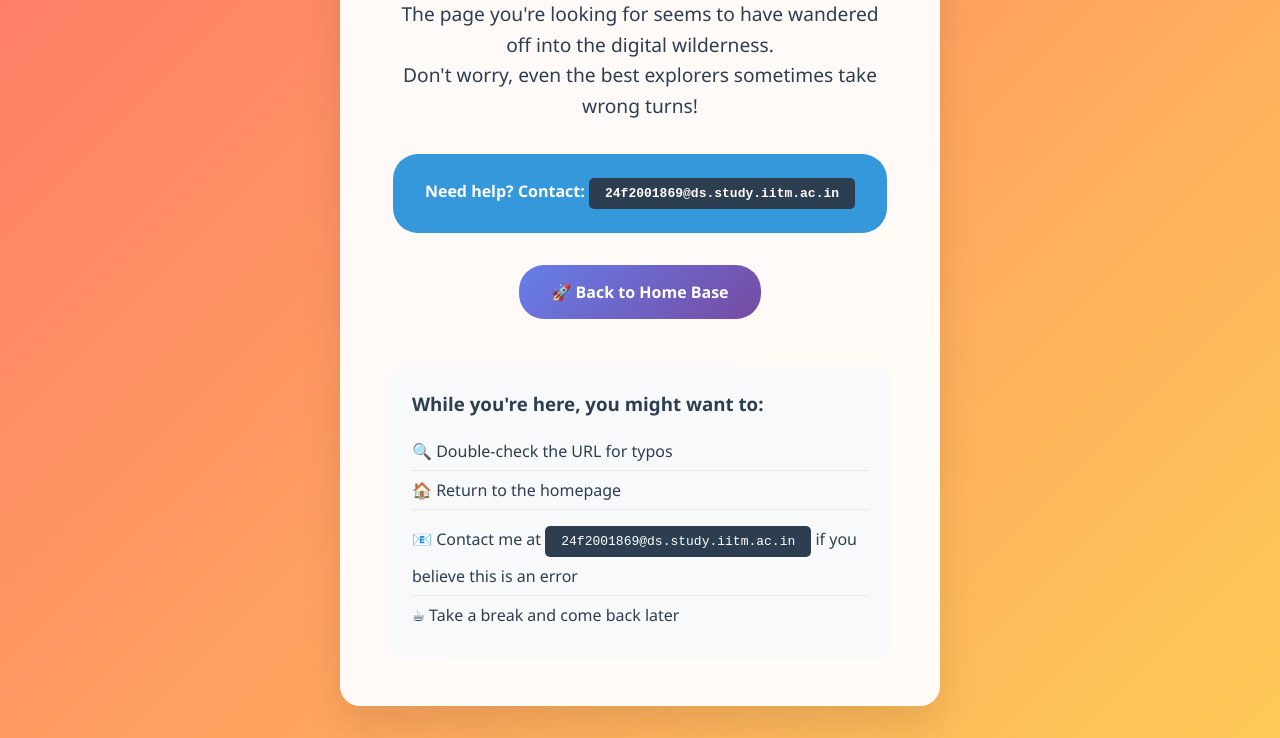
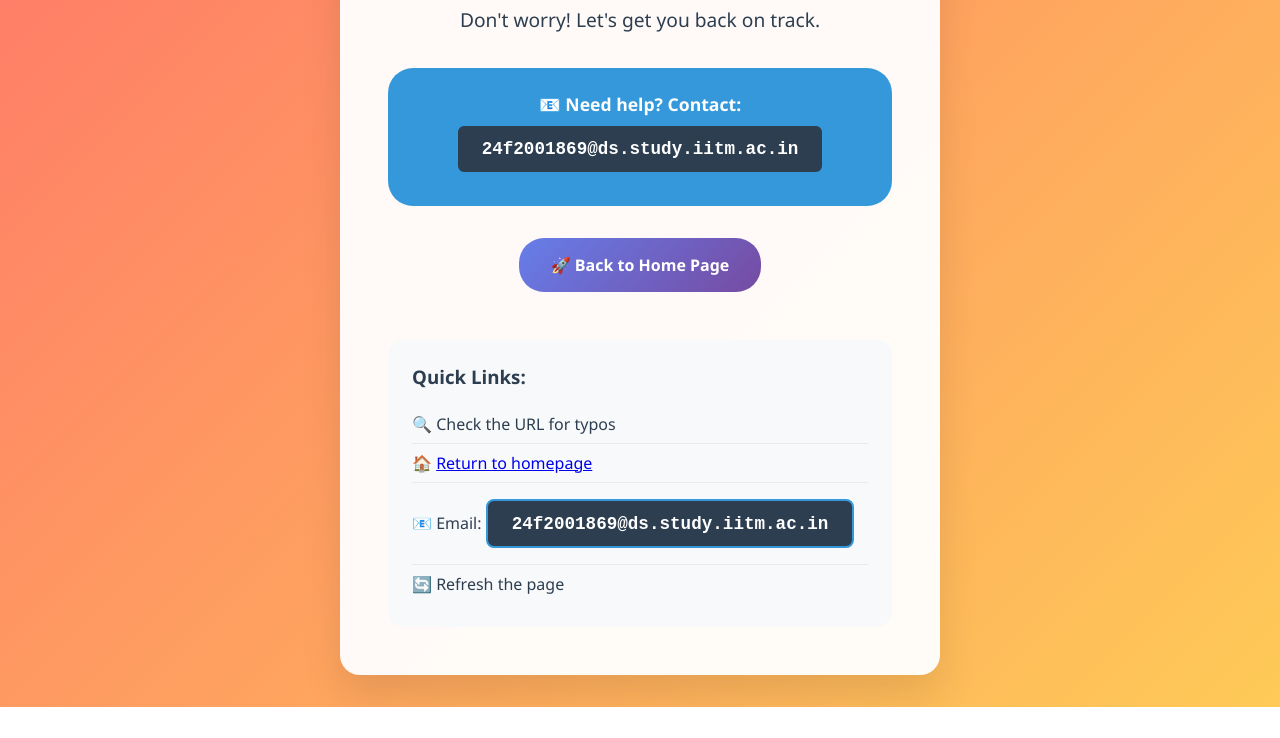
Before and after one commit to 24f2001869/GitHub-Pages-site-with-a-custom-404-page, a plain HTML site: page 404.html in a window 1280 px wide. Shown: the part 501-1239 px from the top of the page. After the commit the page ends 1208 px from the top, so only its background shows below. Drawn offline with Linux system fonts and the light colour scheme.

Commit message:
Revise 404 page title and content
Updated the 404 error page text and styles for clarity and consistency.

```diff
--- a/404.html
+++ b/404.html
@@ -3,7 +3,7 @@
 <head>
     <meta charset="UTF-8">
     <meta name="viewport" content="width=device-width, initial-scale=1.0">
-    <title>404 - Adventure Awaits! | IITM</title>
+    <title>404 - Page Not Found | IITM</title>
     <style>
         * {
             margin: 0;
@@ -55,11 +55,12 @@
         .contact-info {
             background: #3498db;
             color: white;
-            padding: 1rem 2rem;
+            padding: 1.5rem 2rem;
             border-radius: 25px;
             display: inline-block;
             margin-bottom: 2rem;
             font-weight: bold;
+            font-size: 1.1rem;
         }
 
         .home-button {
@@ -124,13 +125,16 @@
         }
 
         .email-address {
-            font-family: monospace;
+            font-family: 'Courier New', monospace;
             background: #2c3e50;
             color: white;
-            padding: 0.5rem 1rem;
-            border-radius: 5px;
+            padding: 0.8rem 1.5rem;
+            border-radius: 8px;
             display: inline-block;
             margin: 0.5rem 0;
+            font-size: 1.1rem;
+            font-weight: bold;
+            border: 2px solid #3498db;
         }
     </style>
 </head>
@@ -139,26 +143,26 @@
         <div class="animation">🧭</div>
         <div class="error-code">404</div>
 
-        <h1>Oops! You've Discovered Uncharted Territory</h1>
+        <h1>Oops! Page Not Found</h1>
 
         <div class="message">
-            <p>The page you're looking for seems to have wandered off into the digital wilderness.</p>
-            <p>Don't worry, even the best explorers sometimes take wrong turns!</p>
+            <p>The page you're looking for doesn't exist or has been moved.</p>
+            <p>Don't worry! Let's get you back on track.</p>
         </div>
 
         <div class="contact-info">
-            Need help? Contact: <span class="email-address">24f2001869@ds.study.iitm.ac.in</span>
+            📧 Need help? Contact: <span class="email-address">24f2001869@ds.study.iitm.ac.in</span>
         </div>
 
-        <a href="/" class="home-button">🚀 Back to Home Base</a>
+        <a href="/" class="home-button">🚀 Back to Home Page</a>
 
         <div class="suggestions">
-            <h3>While you're here, you might want to:</h3>
+            <h3>Quick Links:</h3>
             <ul>
-                <li>🔍 Double-check the URL for typos</li>
-                <li>🏠 Return to the homepage</li>
-                <li>📧 Contact me at <span class="email-address">24f2001869@ds.study.iitm.ac.in</span> if you believe this is an error</li>
-                <li>☕ Take a break and come back later</li>
+                <li>🔍 Check the URL for typos</li>
+                <li>🏠 <a href="/">Return to homepage</a></li>
+                <li>📧 Email: <span class="email-address">24f2001869@ds.study.iitm.ac.in</span></li>
+                <li>🔄 Refresh the page</li>
             </ul>
         </div>
     </div>
```
